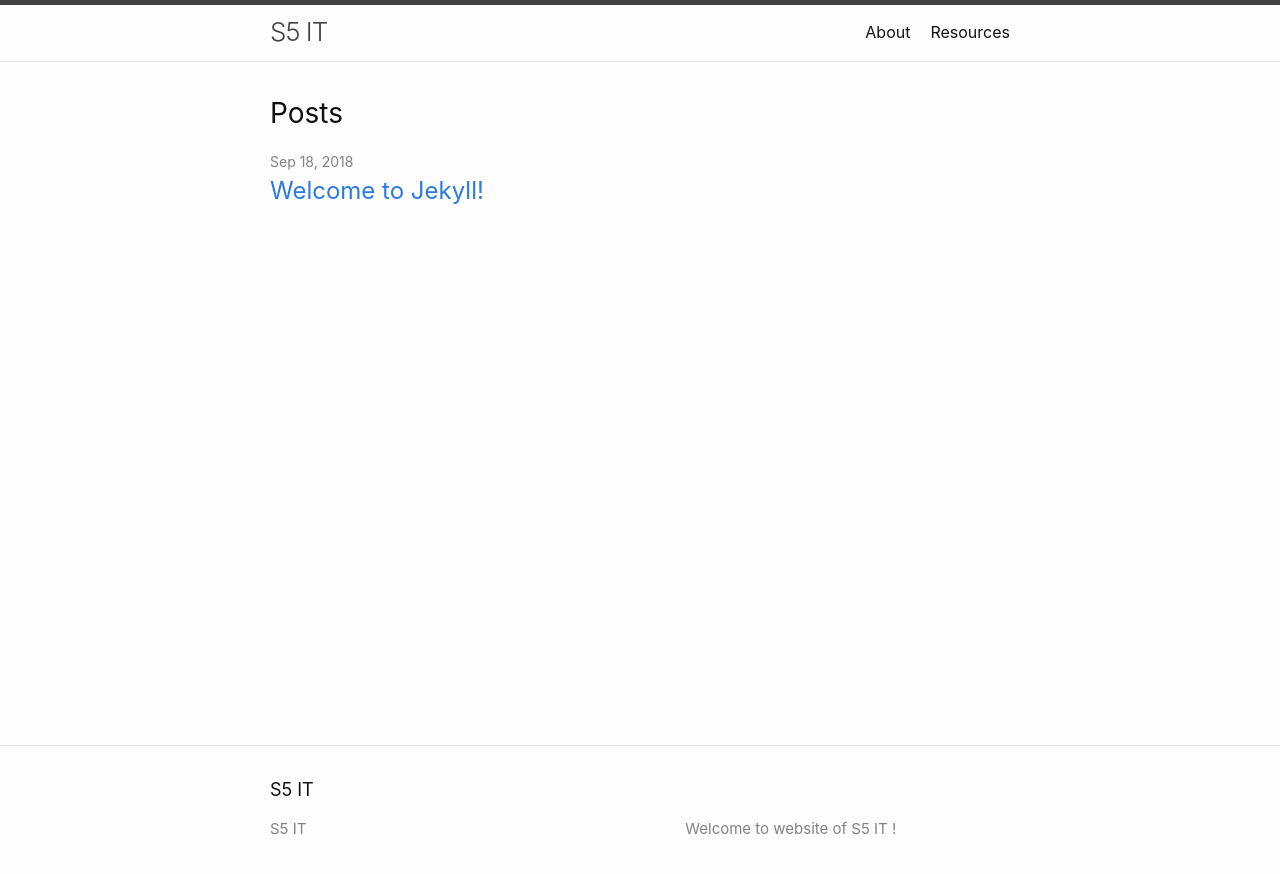
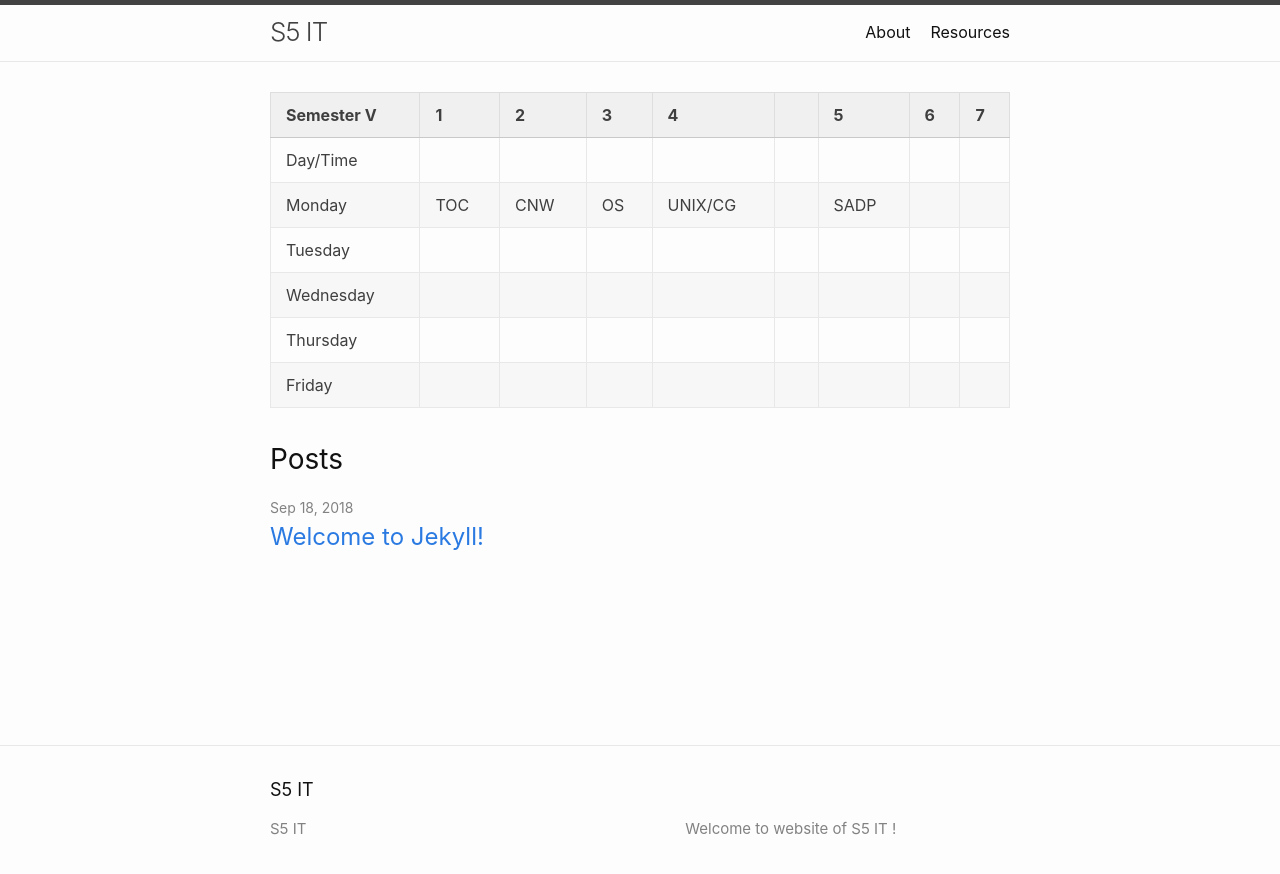
Before and after one commit to IT-GECBH/2020, a Jekyll site: the page built from index.md, in a window 1280 px wide. Shown: the top 874 px of the page. Built offline with Jekyll 4.4.1, drawn with Linux system fonts in a browser that asks for light colours.

Commit message:
Update index.md

```diff
--- a/index.md
+++ b/index.md
@@ -4,3 +4,11 @@
 
 layout: home
 ---
+| Semester V | 1   | 2   | 3  | 4       |   | 5    | 6 | 7 |
+|------------|-----|-----|----|---------|---|------|---|---|
+| Day/Time   |     |     |    |         |   |      |   |   |
+| Monday     | TOC | CNW | OS | UNIX/CG |   | SADP |   |   |
+| Tuesday    |     |     |    |         |   |      |   |   |
+| Wednesday  |     |     |    |         |   |      |   |   |
+| Thursday   |     |     |    |         |   |      |   |   |
+| Friday     |     |     |    |         |   |      |   |   |
```
